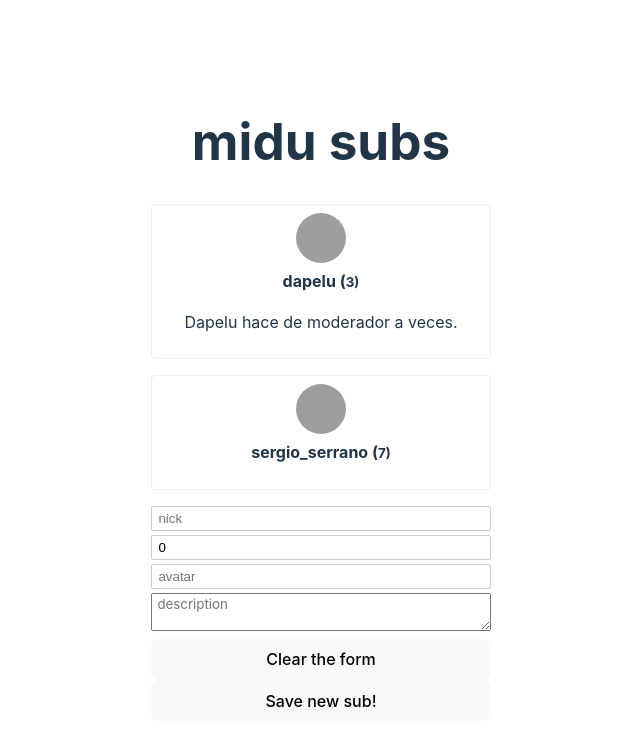
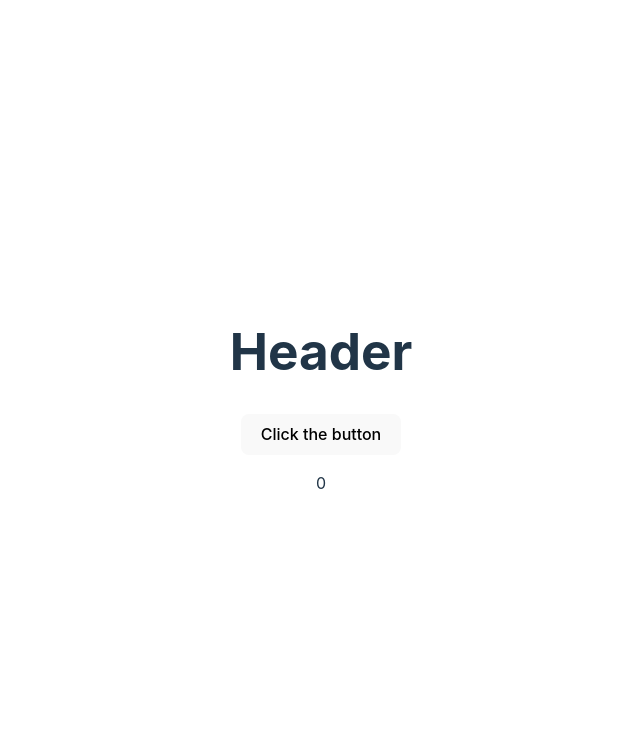
Before and after one commit to hgiudatto/ViteReactTSTodoList, a React (Vite) app: page / in a window 1280 px wide. Shown: the top 746 px of the page, without its empty margins (319-959 px from the left). Built offline with nearby package versions, Linux system fonts and the light colour scheme; grey boxes are pictures that could not be loaded.

Commit message:
Preparing for RickMorty Node API Client setup

```diff
--- a/package.json
+++ b/package.json
@@ -10,7 +10,8 @@
   },
   "dependencies": {
     "react": "^18.2.0",
-    "react-dom": "^18.2.0"
+    "react-dom": "^18.2.0",
+    "rickmortyapi": "^2.3.0"
   },
   "devDependencies": {
     "@types/react": "^18.0.26",
--- a/src/App.tsx
+++ b/src/App.tsx
@@ -5,6 +5,7 @@ import { Sub } from "./types.d";
 import "./App.css";
 import List from "./components/List";
 import Form from "./components/Form";
+import Header from "./components/Header";
 
 interface AppState {
   subs: Array<Sub>;
@@ -36,9 +37,10 @@ function App() {
 
   return (
     <div className="App">
-      <h1>midu subs</h1>
+      {/* <h1>midu subs</h1>
       <List subs={subs} />
-      <Form onNewSub={setSubs} />
+      <Form onNewSub={setSubs} /> */}
+      <Header />
     </div>
   );
 }
--- /dev/null
+++ b/src/components/Header.tsx
@@ -0,0 +1,37 @@
+import React, { useState } from 'react'
+import { getCharacters } from 'rickmortyapi'
+
+interface HeaderProps {
+    buttonText?: string
+}
+
+interface RickMorty {
+    name: string
+    status: string
+    species: string
+    gender: string
+    image: string
+    url: string
+    created: string
+}
+
+export default function Header({ buttonText }: HeaderProps) {
+    const [count, setCount] = useState(0)
+    const [rickMorty, setRickMorty] = useState<RickMorty | null>(null)
+
+    // TODO: en useState invocar getCharacters
+
+    const increment = () => {
+        setCount(count + 1)
+        console.log(`Count: ${count}`);
+
+    }
+
+    return (
+        <div>
+            <h1>Header</h1>
+            <button onClick={increment}>{buttonText || 'Click the button'}</button>
+            <p>{count}</p>
+        </div>
+    )
+}
```
Also changed, not shown: 2 other files (tests, documents, lock files or other folders).
